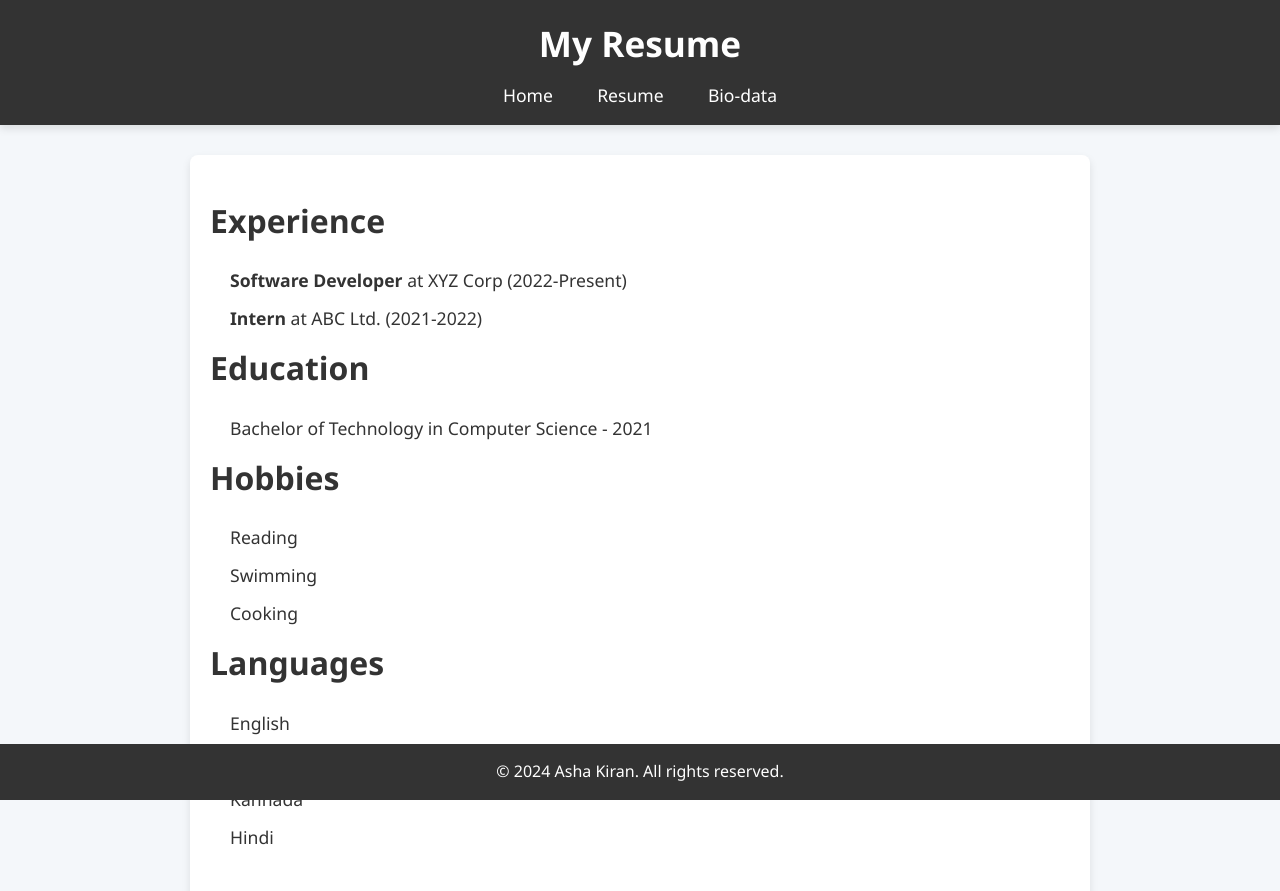
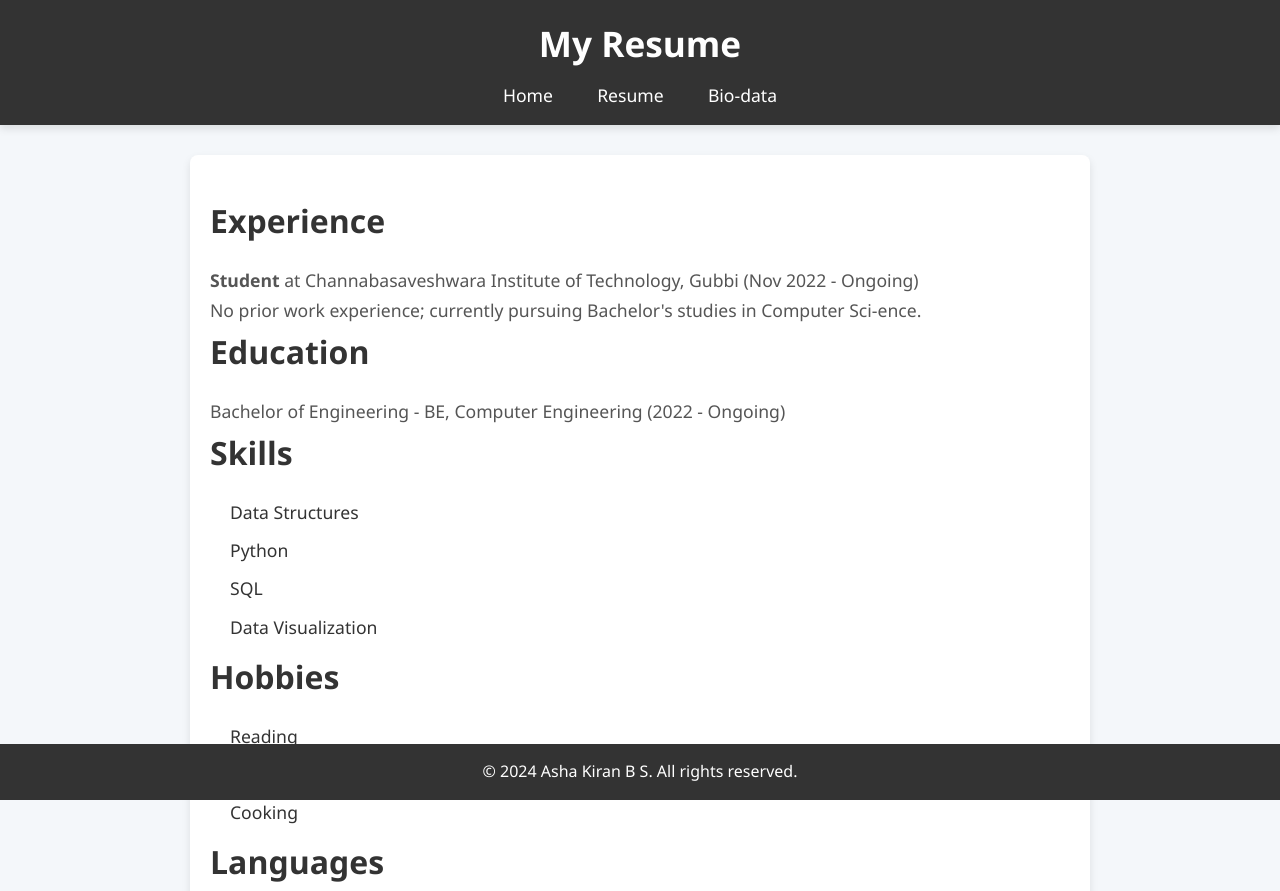
Before and after one commit to Ashakiranbs1954/resume_website, a plain HTML site: page resume.html in a window 1280 px wide. Shown: the top 891 px of the page. Drawn offline with Linux system fonts and the light colour scheme.

Commit message:
Update resume.html

```diff
--- a/resume.html
+++ b/resume.html
@@ -18,13 +18,18 @@
 
     <main>
         <h2>Experience</h2>
+        <p><strong>Student</strong> at Channabasaveshwara Institute of Technology, Gubbi (Nov 2022 - Ongoing)</p>
+        <p>No prior work experience; currently pursuing Bachelor's studies in Computer Sci-ence.</p>
+
+        <h2>Education</h2>
+        <p>Bachelor of Engineering - BE, Computer Engineering (2022 - Ongoing)</p>
+
+        <h2>Skills</h2>
         <ul>
-            <li><strong>Software Developer</strong> at XYZ Corp (2022-Present)</li>
-            <li><strong>Intern</strong> at ABC Ltd. (2021-2022)</li>
-        </ul>
-        <h2>Education</h2>
-        <ul>
-            <li>Bachelor of Technology in Computer Science - 2021</li>
+          <li>Data Structures</li>
+          <li>Python</li>
+          <li>SQL</li>
+          <li>Data Visualization</li>
         </ul>
         <h2>Hobbies</h2>
         <ul>
@@ -42,7 +47,7 @@
     </main>
 
     <footer>
-        <p>&copy; 2024 Asha Kiran. All rights reserved.</p>
+        <p>&copy; 2024 Asha Kiran B S. All rights reserved.</p>
     </footer>
 </body>
 </html>
```
